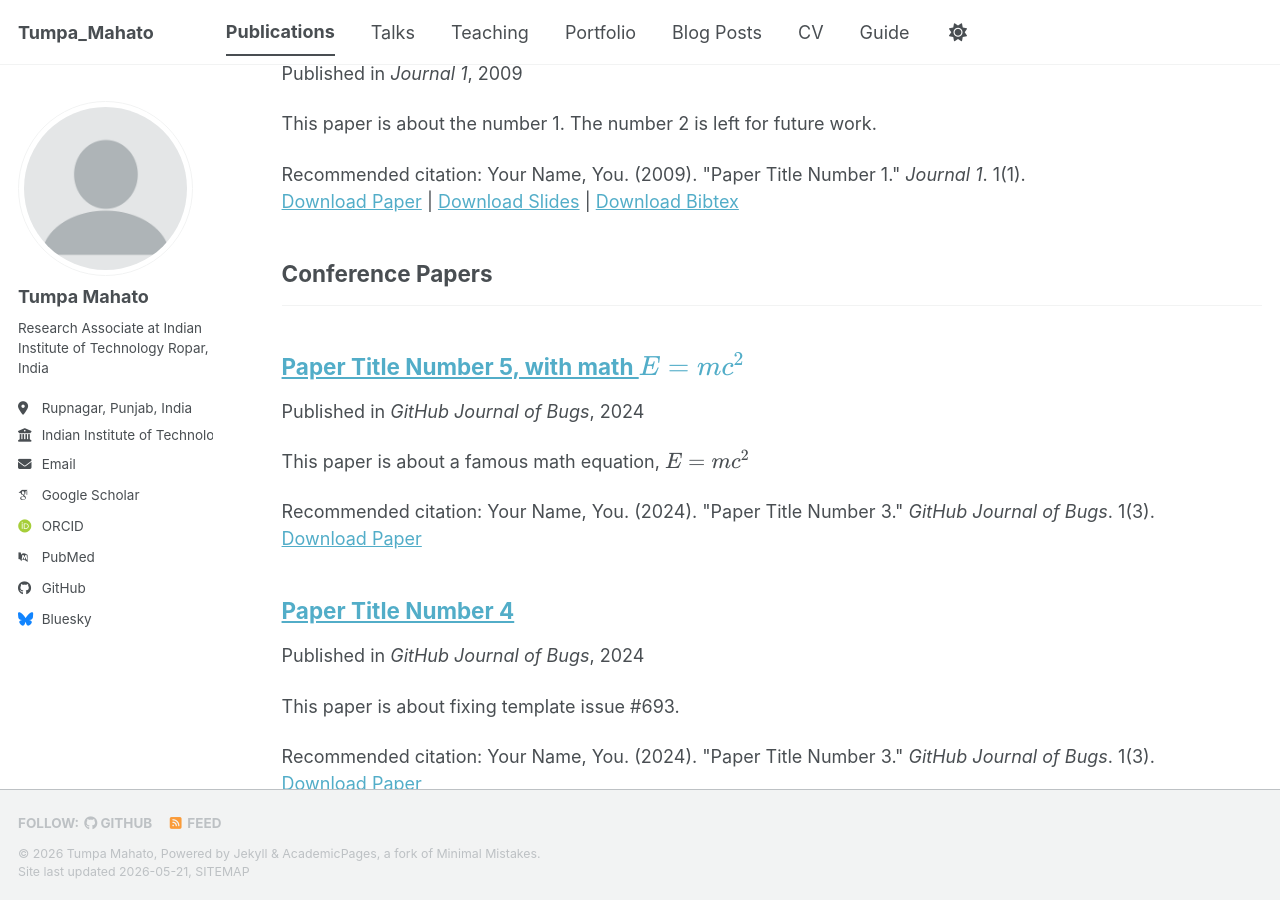
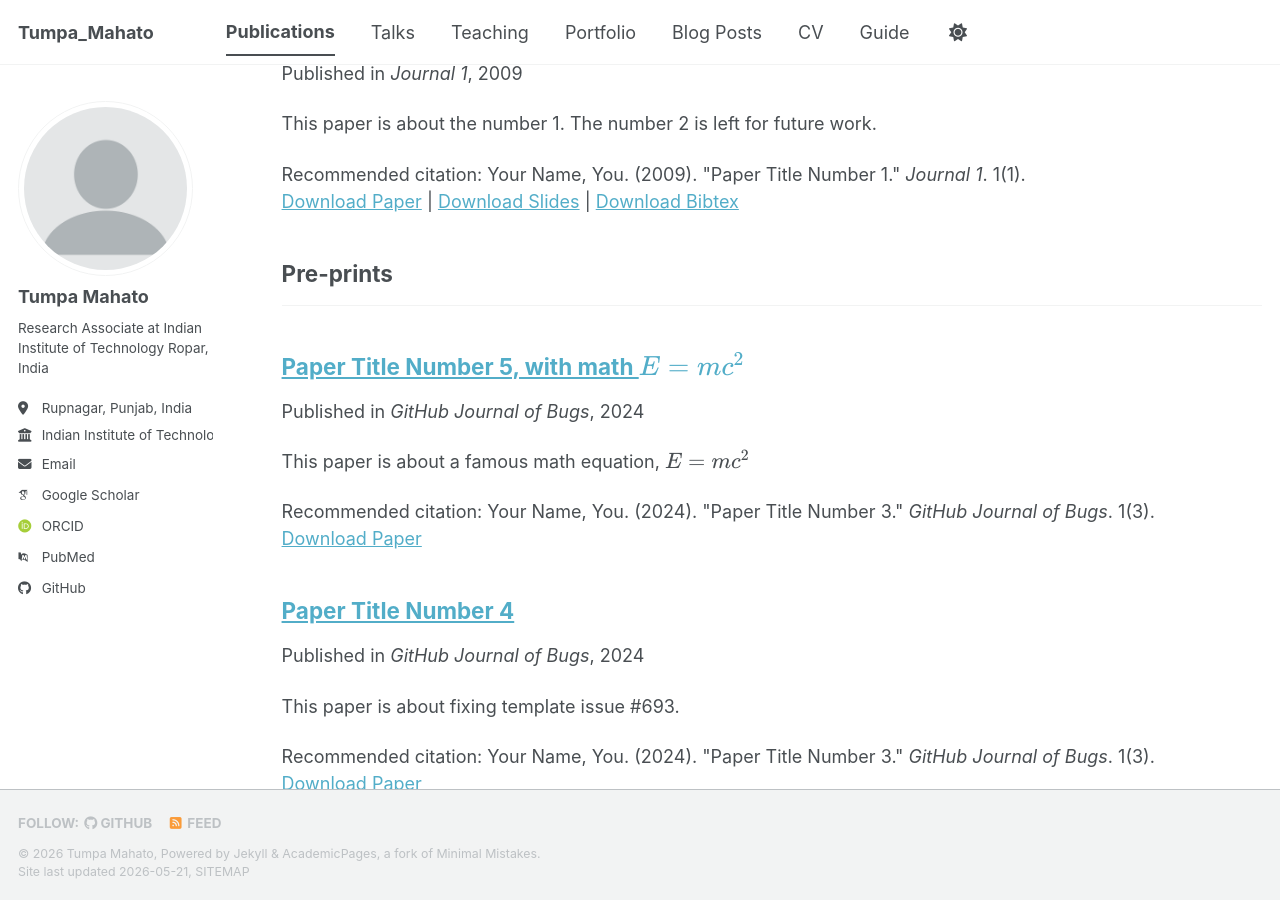
Before and after one commit to tumpa-knot/tumpa_mahato.github.io, a Jekyll site: the page built from _pages/publications.html, in a window 1280 px wide and 900 px high, scrolled down 781 px. Built offline with Jekyll 4.4.1, drawn with Linux system fonts in a browser that asks for light colours; some web fonts are replaced; a script bundle is joined from its source files by our own code; library files that are not in the unit come from our copies; part of the change alters nothing that is shown.

Commit message:
Update _config.yml

```diff
--- a/_config.yml
+++ b/_config.yml
@@ -41,7 +41,7 @@ author:
   orcid            : " https://orcid.org/0009-0005-4186-9946"
   semantic         : # URL
   ssrn             : # URL
-  pubmed           : "https://www.ncbi.nlm.nih.gov/pubmed/?term=john+snow"
+  pubmed           : ""
   researchgate     : # URL
   scopus           : # URL
   zotero           : # URL
@@ -51,13 +51,13 @@ author:
   bitbucket        : # Username - Update with your username on the site
   codepen          : # Username
   dribbble         : # Username
-  github           : "academicpages"
+  github           : "tumpa-knot"
   kaggle           : # Username
   stackoverflow    : # User number or user number and name (i.e., use "1" or "1/jeff-atwood")
 
   # Social media
   artstation       : # Username
-  bluesky          : "bsky.app" # Replace this with you Bluesky username
+  bluesky          :  # Replace this with you Bluesky username
   facebook         : # Username
   flickr           : # Username
   foursquare       : # Username
@@ -90,6 +90,10 @@ publication_category:
     title: 'Journal Articles'
   conferences:
     title: 'Conference Papers'
+    working Papers:
+    title: 'Working papers'
+    preprints:
+    title: 'Pre-prints'
 
 # Site Settings
 teaser                   :  # filename of teaser fallback teaser image placed in /images/ for social media previews
@@ -97,7 +101,7 @@ breadcrumbs              : false # true, false (default)
 words_per_minute         : 160
 future                   : true
 read_more                : "disabled" # if enabled, adds "Read more" links to excerpts
-talkmap_link             : false      #change to true to add link to talkmap on talks page
+talkmap_link             : true      #change to true to add link to talkmap on talks page
 comments:
   provider               : # false (default), "disqus", "discourse", "facebook", "google-plus", "staticman", "custom"
   disqus:
@@ -302,7 +306,7 @@ sass:
 permalink: /:categories/:title/
 # paginate: 5 # amount of posts to show
 # paginate_path: /page:num/
-timezone: Etc/UTC # https://en.wikipedia.org/wiki/List_of_tz_database_time_zones
+timezone: IST # https://en.wikipedia.org/wiki/List_of_tz_database_time_zones
 
 
 # Plugins
```
